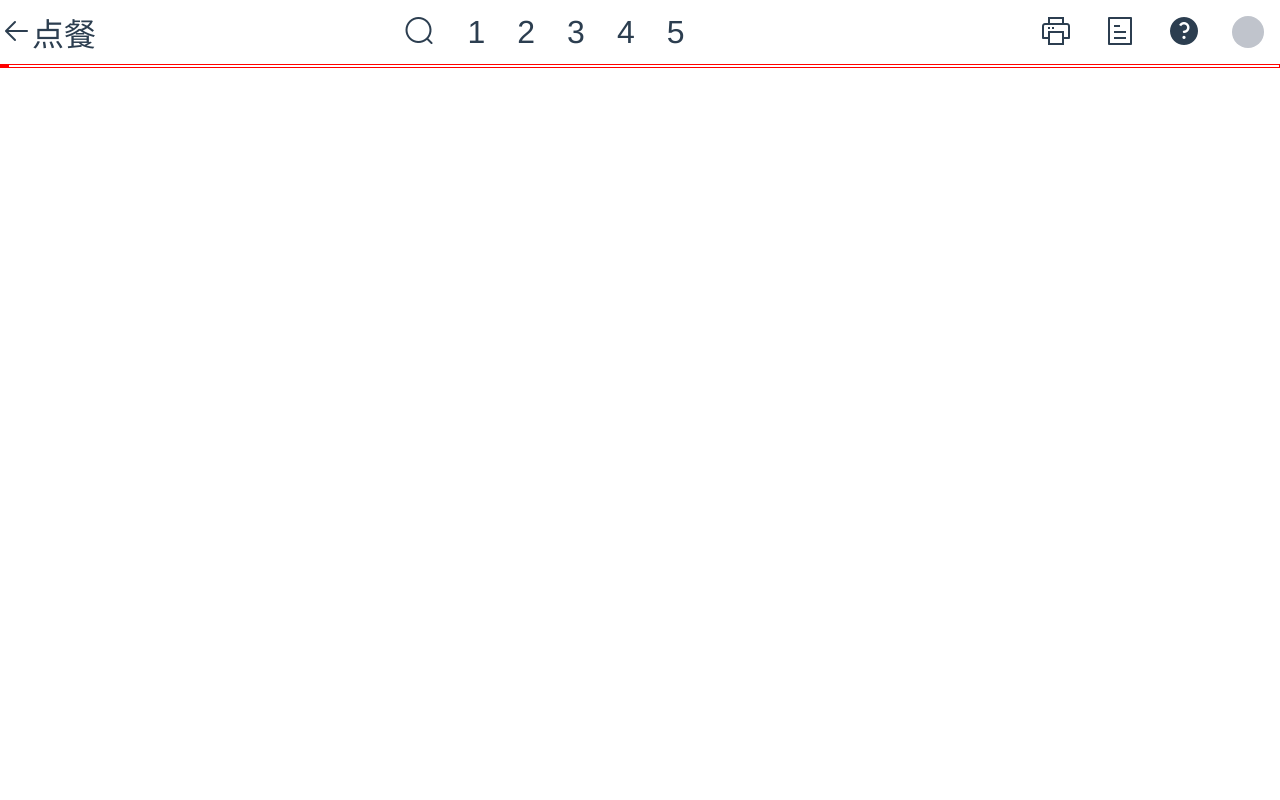
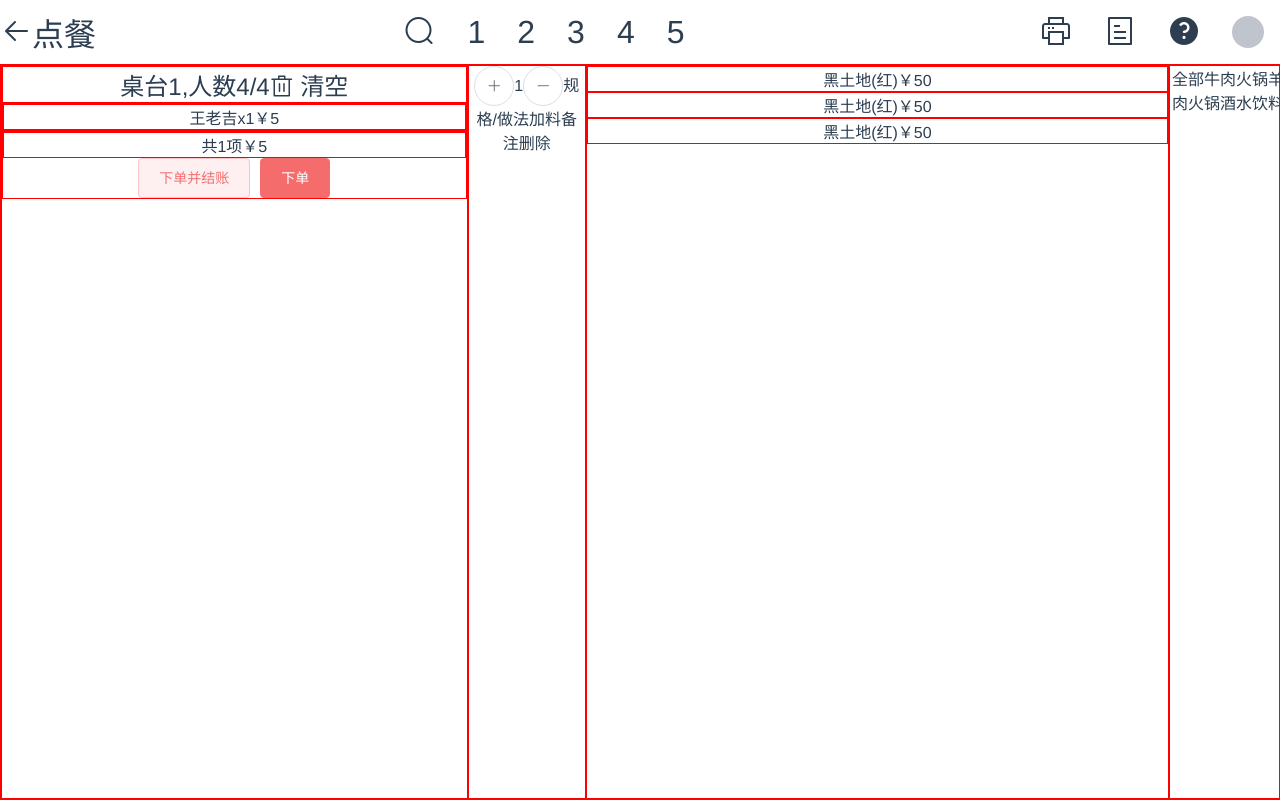
Before and after one commit to Human0722/restaurant-manager-system, a Vue app in the folder ui/: page /order in a window 1280 px wide. Built offline with nearby package versions, Linux system fonts and the light colour scheme.

Commit message:
[前端]: 订单页面部分

```diff
--- a/ui/src/views/Order/FrameworkComponent.vue
+++ b/ui/src/views/Order/FrameworkComponent.vue
@@ -28,6 +28,9 @@ export default {
 <style scoped>
   .slf-container {
     height: 100%;
+
+    display: flex;
+    flex-flow: column nowrap;
   }
   .slf-header {
     display: flex;
--- a/ui/src/views/Order/MainComponent.vue
+++ b/ui/src/views/Order/MainComponent.vue
@@ -1,9 +1,55 @@
 <template>
   <div class="slf-main">
-    <div class="slf-main-detail"></div>
-    <div class="slf-main-operate"></div>
-    <div class="slf-main-item"></div>
-    <div class="slf-main-item-category"></div>
+    <div class="slf-main-detail">
+      <div class="slf-main-detail-header">
+        <span>桌台1,人数4/4</span>
+        <span><i class="el-icon-delete"></i> 清空</span>
+      </div>
+      <div class="slf-main-detail-content">
+        <div class="slf-main-detail-content-item">
+          <span>王老吉</span>
+          <span>x1</span>
+          <span>￥5</span>
+        </div>
+      </div>
+      <div class="slf-main-detail-submit">
+        <div class="slf-main-detail-submit-total">
+          <span>共1项</span>
+          <span>￥5</span>
+        </div>
+        <el-button type="danger" plain>下单并结账</el-button>
+        <el-button type="danger">下单</el-button>
+      </div>
+    </div>
+    <div class="slf-main-operate">
+      <span><el-button icon="el-icon-plus" circle></el-button></span>
+      <span>1</span>
+      <span><el-button icon="el-icon-minus" circle></el-button></span>
+      <span>规格/做法</span>
+      <span>加料</span>
+      <span>备注</span>
+      <span>删除</span>
+    </div>
+    <div class="slf-main-content">
+      <div class="slf-main-content-item">
+        <span>黑土地(红)</span>
+        <span>￥50</span>
+      </div>
+      <div class="slf-main-content-item">
+        <span>黑土地(红)</span>
+        <span>￥50</span>
+      </div>
+      <div class="slf-main-content-item">
+        <span>黑土地(红)</span>
+        <span>￥50</span>
+      </div>
+    </div>
+    <div class="slf-main-menu">
+      <span>全部</span>
+      <span>牛肉火锅</span>
+      <span>羊肉火锅</span>
+      <span>酒水饮料</span>
+    </div>
   </div>
 </template>
 
@@ -18,7 +64,27 @@ export default {
     border: solid 1px red;
   }
   .slf-main {
+    flex-grow: 1;
+
     display: flex;
     flex-direction: row;
   }
+  .slf-main-detail {
+    flex: 0 0 36.36%;
+
+    display: flex;
+    flex-flow: column nowrap;
+  }
+  .slf-main-detail-header {
+    font-size: 1.5rem;
+  }
+  .slf-main-operate {
+    flex: 0 0 9.1%;
+  }
+  .slf-main-content {
+    flex: 0 0 45.45%;
+  }
+  .slf-main-menu {
+    flex: 0 0 9.1%;
+  }
 </style>
```
